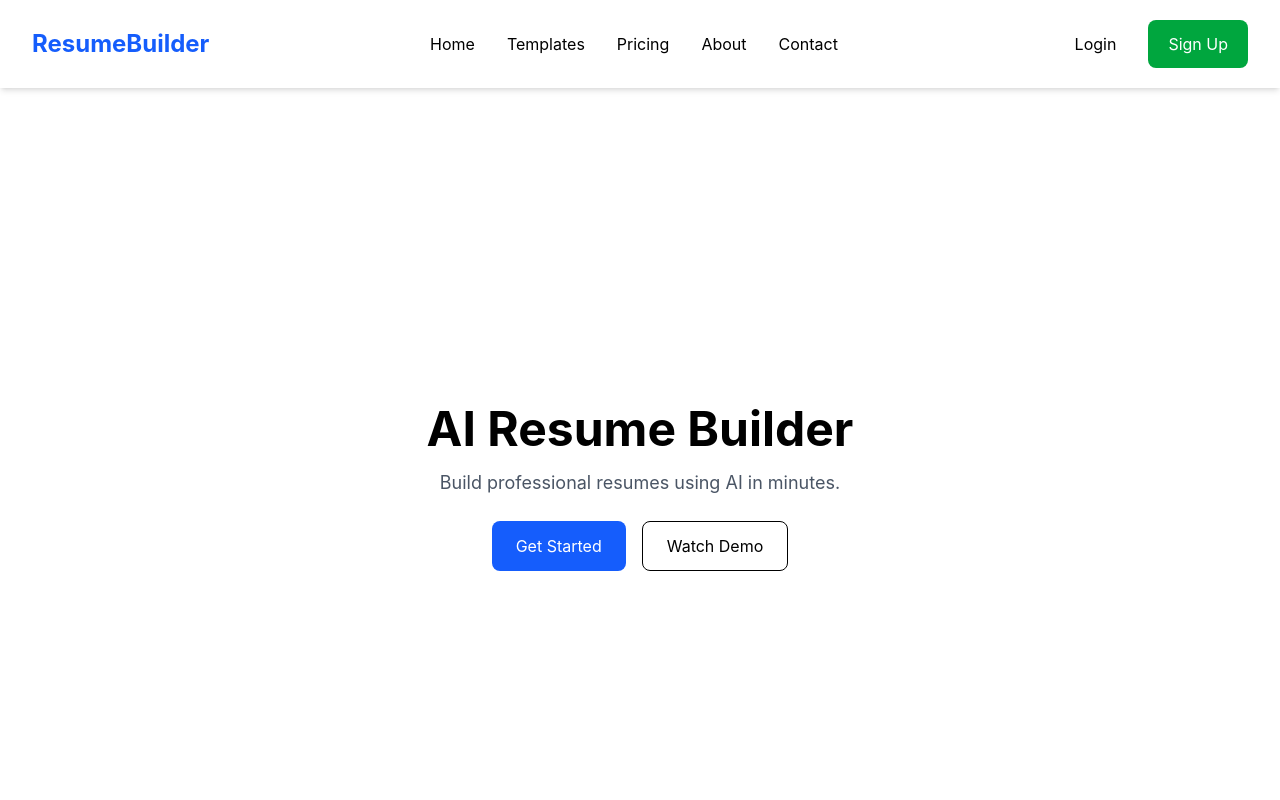
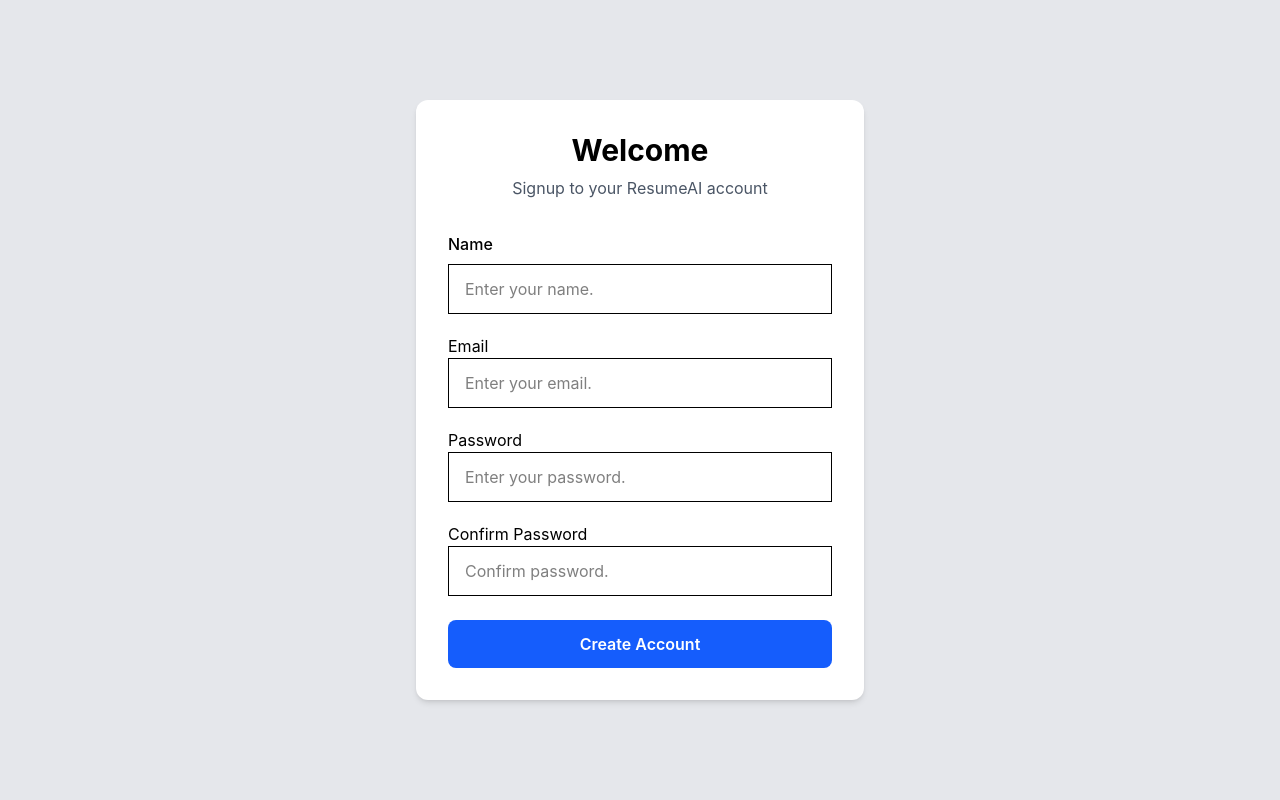
Before and after one commit to vindhyachal1928/ResumeBuilderSaaS, a React (Vite) app in the folder client/: page /Signup in a window 1280 px wide. Shown: the top 800 px of the page. Built offline with nearby package versions, Linux system fonts and the light colour scheme.

Commit message:
Day-7 - SignUp Pages done

```diff
--- a/client/package.json
+++ b/client/package.json
@@ -14,6 +14,7 @@
     "lucide-react": "^1.30.0",
     "react": "^19.2.8",
     "react-dom": "^19.2.8",
+    "react-router-dom": "^7.18.2",
     "tailwindcss": "^4.3.3"
   },
   "devDependencies": {
--- a/client/src/App.jsx
+++ b/client/src/App.jsx
@@ -1,7 +1,26 @@
+import { BrowserRouter, Routes, Route } from "react-router-dom"
+
+
 import Home from "./pages/Home";
+import Login from "./pages/Login";
+import Signup from "./pages/Signup";
 
 function App() {
-  return <Home />;
+  return (
+    <BrowserRouter>
+
+      <Routes>
+
+        <Route path="/" element={<Home />} />
+
+        <Route path="/login" element={<Login />}/>
+
+        <Route path="/Signup" element={<Signup/>}/>
+
+      </Routes>
+
+    </BrowserRouter>
+  )
 }
 
 export default App;
--- a/client/src/components/Navbar.jsx
+++ b/client/src/components/Navbar.jsx
@@ -1,3 +1,5 @@
+import { Link } from "react-router-dom";
+
 function Navbar(){
     return(
         <nav className="flex justify-between items-center px-8 py-5 bg-white shadow-md">
@@ -12,12 +14,19 @@ function Navbar(){
                 <li>Contact</li>
             </ul>
             <div className="flex gap-4">
-                <button className="px-4 py-3">
+                <Link
+                    to="/login"
+                    className="px-4 py-2 hover:bg-white-800"
+                >
                     Login
-                </button>
-                <button className="rounded-lg bg-green-600 px-5 py-2 text-white hover:bg-green-700">
-                    Sign Up
-                </button>
+                </Link>
+                <Link
+                    to="/Signup"
+                    className="px-4 py-2"
+                    className="rounded-lg bg-green-600 px-5 py-2 text-white hover:bg-green-700"
+                >
+                    Signup
+                </Link>
             </div>
         </nav>
     );
--- /dev/null
+++ b/client/src/pages/Login.jsx
@@ -0,0 +1,62 @@
+function Login() {
+    return(
+        <div className="flex min-h-screen items-center justify-center bg-gray-200 px-4">
+
+            <div className="w-full max-w-md rounded-xl bg-white p-8 shadow-md">
+
+                <h1 className="text-center text-3xl font-bold">
+                    Welcome back
+                </h1>
+
+                <p className="mt-2 text-center text-gray-600">
+                    Login to your ResumeAI account
+                </p>
+
+                <form className="mt-8">
+
+                    <div>
+                        <label className="mb-2 block font-medium">
+                            Email
+                        </label>
+
+                        <input
+                            type="email"
+                            placeholder="Enter your email"
+                            className="w-full rounded-lg border px-4 py-3 outline-none focus:border-blue-6"
+
+                        />
+                    </div>
+
+                    <div className="mt-5">
+
+                        <label className="mb-2 block font-mediun">
+                            Password
+                        </label>
+
+                        <input
+                            type="Password"
+                            placeholder="Enter your password"
+                            className="w-full rounded-lg border px-4 py-3 outline-none focus:border-blue-6"
+
+                        />
+                    </div>
+
+                    <button
+                        type="submit"
+                        className="mt-6 w-full rounded-lg bg-blue-600 py-3 font-semibold text-white hover:bg-blue-700"
+                    >
+                        Login
+                    </button>
+
+                </form>
+                <p className="mt-6 text-center text-gray-600">
+                    Don't have an account?
+                </p>
+
+            </div>
+
+        </div>
+    );
+}
+
+export default Login;
--- /dev/null
+++ b/client/src/pages/Signup.jsx
@@ -0,0 +1,72 @@
+function Signup() {
+    return(
+        <div className="flex min-h-screen items-center justify-center bg-gray-200 px-4">
+
+            <div className="w-full max-w-md mx-auto rounded-xl bg-white p-8 shadow-md">
+
+                <h1 className="text-center text-3xl font-bold">
+                    Welcome
+                </h1>
+
+                <p className="mt-2 text-center text-gray-600">
+                    Signup to your ResumeAI account
+                </p>
+
+                <form className="mt-8">
+                    <div>
+                        <label className="mb-2 block font-medium">
+                            Name
+                        </label>
+                        <input
+                            type="Name"
+                            placeholder="Enter your name."
+                            className="w-full rounded-ld border px-4 py-3 outline-none focus-border-blue-6"
+                        />
+                    </div>
+                    <div className="mt-5">
+                        <label mb-2 block font-medium>
+                            Email
+                        </label>
+                        <input
+                            type="Email"
+                            placeholder="Enter your email."
+                            className="w-full rounded-ld border px-4 py-3 outline-none focus-border-blue-6"
+                        />
+                    </div>
+
+                    <div className="mt-5">
+                        <label mb-2 block font-medium>
+                            Password
+                        </label>
+                        <input
+                            type="Password"
+                            placeholder="Enter your password."
+                            className="w-full rounded-ld border px-4 py-3 outline-none focus-border-blue-6 "
+                        />
+                    </div>
+
+                    <div className="mt-5">
+                        <label mb-2 block font-medium>
+                            Confirm Password
+                        </label>
+                        <input
+                            type="Confirm Password"
+                            placeholder="Confirm password."
+                            className="w-full rounded-ld border px-4 py-3 outline-none focus-border-blue-6"
+                        />
+                    </div>
+
+                    <button
+                        type="Submit"
+                        className="mt-6 w-full rounded-lg bg-blue-600 py-3 font-semibold text-white hover:bg-blue-700"
+                    >
+                        Create Account
+                    </button>
+
+                </form>
+            </div>
+        </div>
+    );
+}
+
+export default Signup;
```
Also changed, not shown: 1 other file (tests, documents, lock files or other folders).
